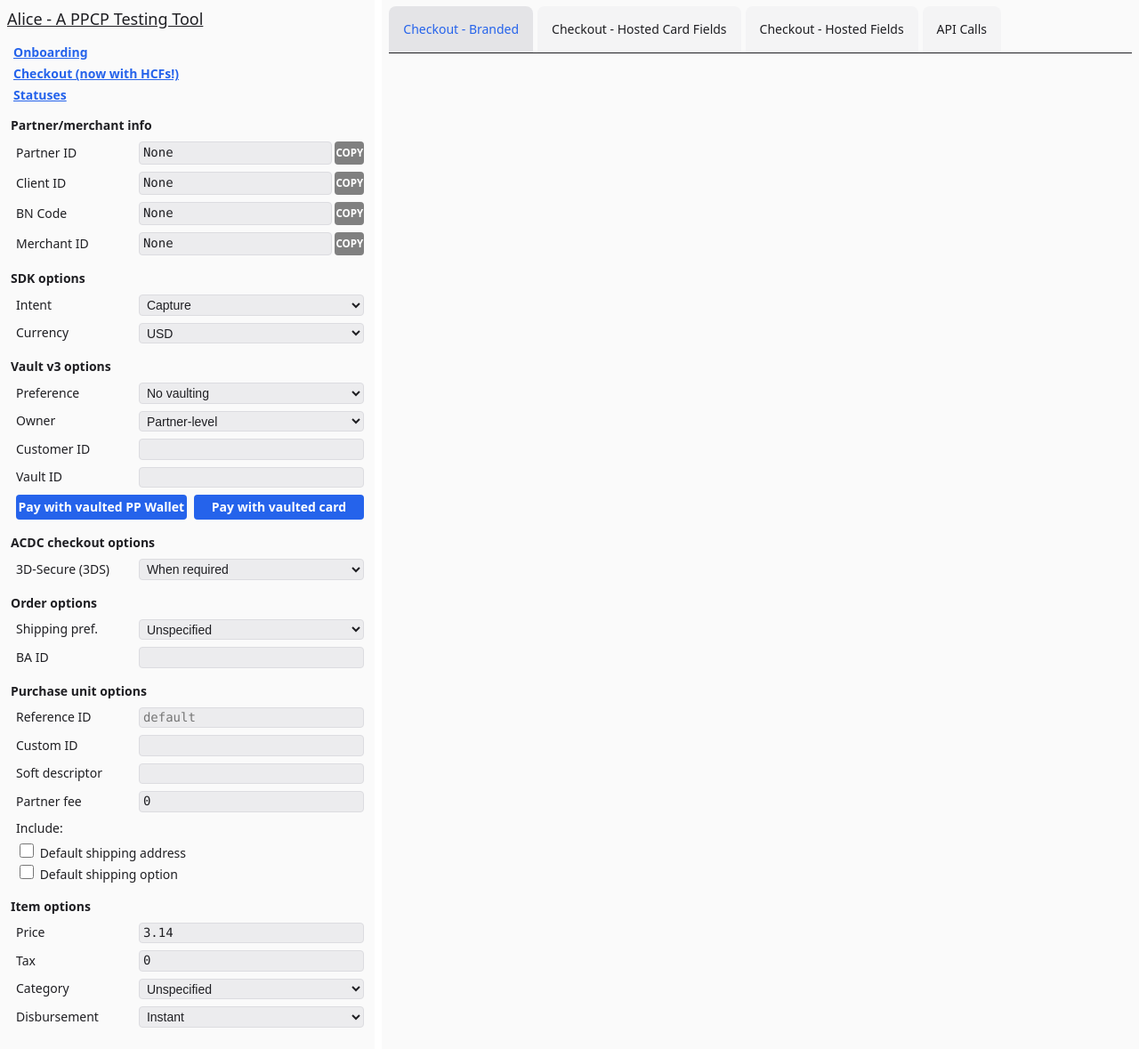
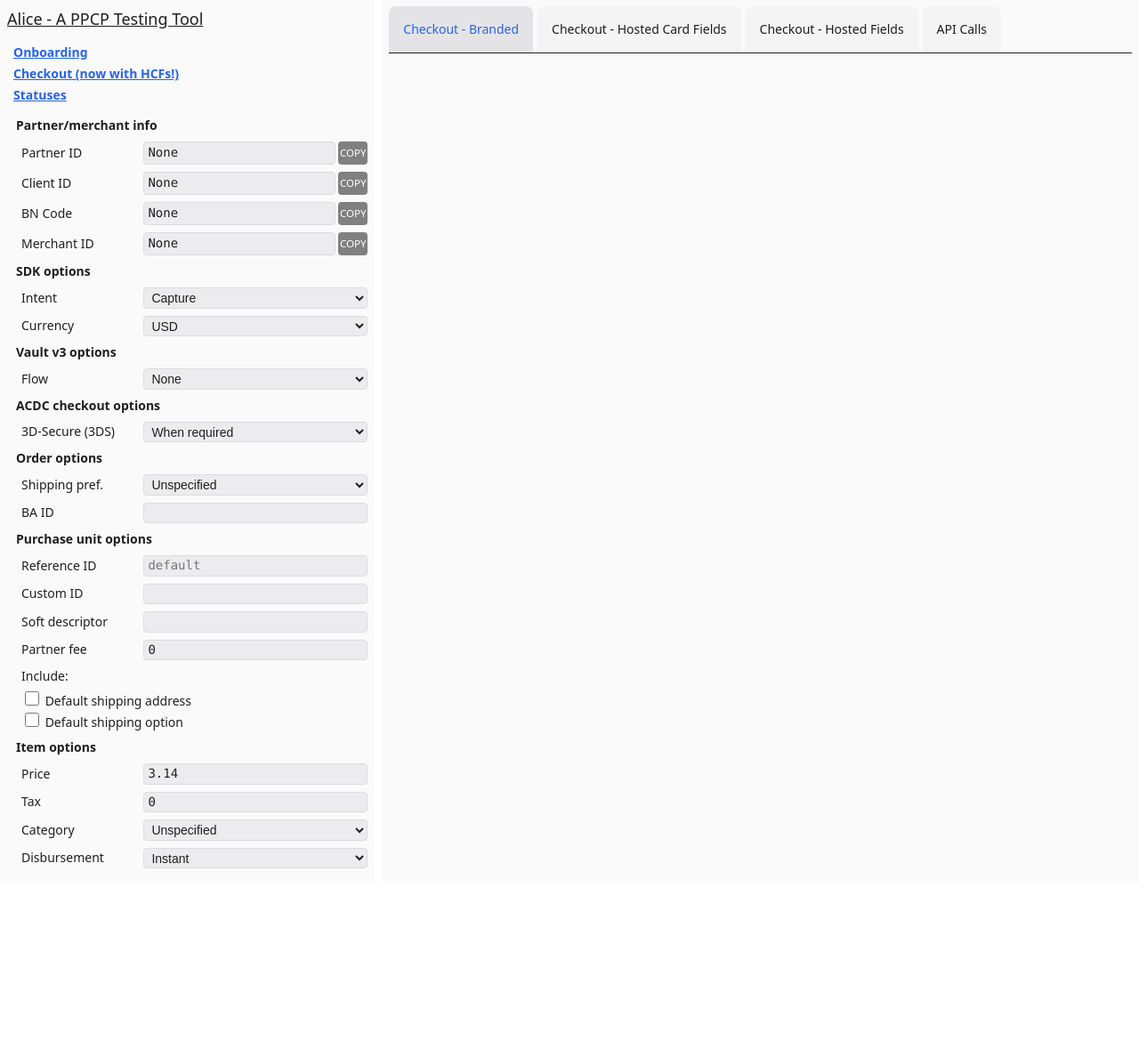
Before and after one commit to engenmt-pp/Alice, a Flask app: page / in a window 1280 px wide. Shown: the part 21-1200 px from the top of the page at 89% size. After the commit the page ends 997 px from the top, so only its background shows below. Run offline with Flask 3, Linux system fonts and the light colour scheme; some libraries are stand-ins or nearby versions.

Commit message:
Refactored vault option presentment.

```diff
--- a/app.py
+++ b/app.py
@@ -13,4 +13,4 @@
     from logging.config import dictConfig
 
     dictConfig({"version": 1, "root": {"level": "INFO"}})
-    app.run(host="127.0.0.1", port=5000, debug=False)
+    app.run(host="127.0.0.1", port=5000, debug=True)
--- a/src/static/checkout.js
+++ b/src/static/checkout.js
@@ -77,7 +77,7 @@
     const clientToken = await getClientToken()
     scriptElement.setAttribute('data-client-token', clientToken)
   }
-  const vault = Boolean(options['vault-preference'])
+  const vault = Boolean(options['vault-flow'])
   if (vault) {
     const idToken = await getIdToken()
     scriptElement.setAttribute('data-user-id-token', idToken)
@@ -220,8 +220,9 @@
   async function loadButtons() {
     if (buttons != null) await buttons.close()
     let methods
-    const vaultPreference = document.getElementById('vault-preference').value
-    if (vaultPreference === 'without-purchase') {
+    const vaultFlow = document.getElementById('vault-flow').value
+    const vaultWithoutPurchase = document.getElementById('vault-without-purchase')
+    if (vaultFlow === 'first-time-buyer' && vaultWithoutPurchase.checked) {
       methods = {
         onClick: onClick,
         createVaultSetupToken: createVaultSetupToken,
@@ -243,8 +244,9 @@
   }
   async function loadCardFields() {
     let methods
-    const vaultPreference = document.getElementById('vault-preference').value
-    if (vaultPreference === 'without-purchase') {
+    const vaultFlow = document.getElementById('vault-flow').value
+    const vaultWithoutPurchase = document.getElementById('vault-without-purchase')
+    if (vaultFlow === 'first-time-buyer' && vaultWithoutPurchase.checked) {
       methods = {
         createVaultSetupToken: createVaultSetupToken,
         onApprove: createVaultPaymentToken,
@@ -426,9 +428,9 @@
   let myFunc
   const elementIds = [
     'intent',
+    'vault-flow',
+    'vault-level',
     'customer-id',
-    'vault-level',
-    'vault-preference',
   ]
 
   function innerAddOnChange(loadCheckout) {
@@ -451,7 +453,7 @@
   return innerAddOnChange
 })()
 
-function oneClickCheckout() {
+function buyerNotPresentCheckout() {
   let options
   let authHeader
   async function createOrder({ paymentSource }) {
@@ -460,11 +462,8 @@
 
     console.log("Getting order options...")
     options = getOptions()
-    options['vault-preference'] = "use-vault-token"
+    options['vault-flow'] = "buyer-not-present"
     options['payment-source'] = paymentSource
-    if (options['vault-id'] === '') {
-      return alert('No vault ID provided!')
-    }
     const createResp = await fetch("/api/orders/create", {
       headers: { "Content-Type": "application/json" },
       method: "POST",
@@ -503,8 +502,15 @@
       return actions.restart()
     }
   }
-  async function payWithVaultedPaymentToken(paymentSource) {
-    console.group("Initiating one-click checkout...")
+  async function payWithVaultedPaymentToken() {
+    console.group("Initiating buyer-not-present checkout...")
+
+    const paymentTokenId = document.getElementById('vault-id').value
+    if (paymentTokenId == null || paymentTokenId == '') {
+      return alert("A payment token must be provided for buyer-not-present orders!")
+    }
+
+    const paymentSource = document.getElementById('vault-payment-source').value
     console.log('paymentSource:', paymentSource)
 
     const myOptions = { paymentSource: paymentSource }
--- a/src/static/styles.css
+++ b/src/static/styles.css
@@ -158,21 +158,22 @@
     }
 }
 
+form legend {
+    font-weight: 600;
+    margin-bottom: 0.5rem;
+}
 fieldset {
+    width: calc(100% - 0.5rem);
     border: 0;
     padding: 0;
-    font-weight: 550;
+    font-weight: 500;
+    margin-left: 0.5rem;
+    margin-right: 0;
 }
 form > fieldset {
     margin-bottom: 0.5rem;
 }
-form > fieldset > legend {
-    font-weight: 600;
-    margin-bottom: 0.5rem;
-}
 form > fieldset > fieldset {
-    margin-bottom: 0.5rem;
-    margin-left: 0.5rem;
     display: flex;
     flex-direction: row;
     align-items: center;
@@ -186,17 +187,32 @@
     margin-right: auto;
     min-width: max-content;
 }
-fieldset > select {
-    flex: 1 1 50%;
-}
 fieldset > span {
     flex: 1 1 50%;
     display: flex;
     flex-wrap: nowrap;
     gap: 0.25em;
 }
+fieldset select,
 fieldset input {
     flex: 1 1 50%;
+}
+
+fieldset > ul {
+    flex-basis: 100%;
+    margin: 0 0.5rem 0 0;
+    padding: 0 0.5rem 0 0;
+    list-style-type: none;
+}
+fieldset > ul > li > label {
+    font-weight: 400;
+    vertical-align: baseline;
+}
+input[type=checkbox] {
+    min-width: 1rem;
+    width: 1rem;
+    min-height: 1rem;
+    height: 1rem;
 }
 
 fieldset > select {
@@ -210,7 +226,7 @@
 }
 
 fieldset input,
-fieldset > select {
+fieldset select {
     font-size: 0.875rem;
     line-height: 1.25em;
     padding: 0.125rem 0.25rem;
@@ -286,23 +302,6 @@
 .break {
     flex-basis: 100%;
     height: 0;
-}
-
-fieldset > ul {
-    flex-basis: 100%;
-    margin: 0 0.5rem 0 0;
-    padding: 0 0.5rem 0 0;
-    list-style-type: none;
-}
-fieldset > ul > li > label {
-    font-weight: 450;
-    vertical-align: baseline;
-}
-input[type=checkbox] {
-    min-width: 1rem;
-    width: 1rem;
-    min-height: 1rem;
-    height: 1rem;
 }
 
 .monospaced {
--- /dev/null
+++ b/src/static/vault.css
@@ -0,0 +1,26 @@
+#vault-options > fieldset > fieldset {
+    width: 100%;
+    margin-left: 0;
+    display: flex;
+    flex-direction: row;
+    align-items: center;
+    justify-content: space-between;
+    flex-wrap: wrap;
+    gap: 0.25rem 0.5rem;
+    margin-top: 0.25rem;
+}
+
+#vault-flow:has(> option[value='']:checked) ~ fieldset,
+#vault-flow:has(> option[value='first-time-buyer']:checked) ~ fieldset:not(.first-time-buyer),
+#vault-flow:has(> option[value='buyer-not-present']:checked) ~ fieldset:not(.buyer-not-present),
+#vault-flow:has(> option[value='return-buyer']:checked) ~ fieldset:not(.return-buyer) {
+    display: none;
+}
+
+@-moz-document url-prefix() {
+    /* Firefox doesn't currently (2023-06-29) support the above :has CSS pseudo-class,
+    so this is a workaround just for Firefox. */
+    #vault-flow ~ fieldset {
+        display: flex;
+    }
+}
--- a/src/templates/checkout-options.html
+++ b/src/templates/checkout-options.html
@@ -9,7 +9,6 @@
     <select name="intent" id="intent">
       <option value="CAPTURE" selected>Capture</option>
       <option value="AUTHORIZE">Authorize</option>
-      <!-- <option value="TOKENIZE">Tokenize</option> -->
     </select>
     <div class="break"></div>
     <label for="currency">
@@ -25,45 +24,53 @@
     Vault v3 options
   </legend>
   <fieldset>
-    <label for="vault-preference">
-      Preference
+    <label for="vault-flow">
+      Flow
     </label>
-    <select name="vault-preference" id="vault-preference">
-      <option value="">No vaulting</option>
-      <option value="use-customer-id">Pay with Customer ID</option>
-      <option value="on-success">On success</option>
-      <option value="without-purchase">Without purchase</option>
+    <select name="vault-flow" id="vault-flow">
+      <option value="" selected>None</option>
+      <option value="first-time-buyer">First-time buyer</option>
+      <option value="return-buyer">Return buyer</option>
+      <option value="buyer-not-present">Buyer not present</option>
     </select>
-    <div class="break"></div>
+    <fieldset class="first-time-buyer return-buyer buyer-not-present">
       <label for="vault-level">
-      Owner
+        Vault level
       </label>
       <select name="vault-level" id="vault-level">
-      <!-- <option value="" selected>None</option> -->
         <option value="PLATFORM" selected>Partner-level</option>
         <option value="MERCHANT">Merchant-level</option>
       </select>
-    <div class="break"></div>
+    </fieldset>
+    <fieldset class="first-time-buyer">
+      <label for="vault-without-purchase">
+        Vault without purchase
+      </label>
+      <input type="checkbox" name="vault-without-purchase" id="vault-without-purchase"/>
+    </fieldset>
+    <fieldset class="return-buyer">
       <label for="customer-id">
         Customer ID
       </label>
-    <span>
       <input name="customer-id" id="customer-id" class="monospaced"/>
-    </span>
-    <div class="break"></div>
+    </fieldset>
+    <fieldset class="buyer-not-present">
       <label for="vault-id">
         Vault ID
       </label>
+      <input name="vault-id" id="vault-id" class="monospaced"/>
+      <div class="break"></div>
+      <label for="vault-payment-source" class="buyer-not-present">
+        Payment source
+      </label>
       <span>
-      <input name="vault-id" id="vault-id" class="monospaced"/>
+        <select name="vault-payment-source" id="vault-payment-source">
+          <option value="paypal" selected>PayPal</option>
+          <option value="card">Card</option>
+        </select>
+        <button type="button" class="action" id="buyer-not-present-checkout">Pay</button>
       </span>
-    <div class="break"></div>
-    <button type="button" id='one-click-paypal' class="half">
-      Pay with vaulted PP Wallet
-    </button>
-    <button type="button" id='one-click-card' class="half">
-      Pay with vaulted card
-    </button>
+    </fieldset>
   </fieldset>
 </fieldset>
 <fieldset id="ACDC-options">
--- a/src/templates/checkout.html
+++ b/src/templates/checkout.html
@@ -5,6 +5,8 @@
 {{ super() }}
 
 <script src="{{ url_for('static', filename='checkout.js') }}"></script>
+<link rel="stylesheet" type="text/css" href="{{ url_for('static', filename='cards.css') }}"/>
+<link rel="stylesheet" type="text/css" href="{{ url_for('static', filename='vault.css') }}"/>
 
 {% endblock %}
 
@@ -40,13 +42,8 @@
     } else {
       document.getElementById('button-checkout-branded').click()
     }
-    const oneClick = oneClickCheckout()
-    document.getElementById('one-click-paypal').onclick = () => {
-      oneClick('paypal')
-    }
-    document.getElementById('one-click-card').onclick = () => {
-      oneClick('card')
-    }
+    const BNPCheckout = buyerNotPresentCheckout()
+    document.getElementById('buyer-not-present-checkout').onclick = BNPCheckout
   })
 </script>
 <div id="tab-checkout-branded">
```
Also changed, not shown: other parts of src/static/styles.css (+1 -74 lines), src/api/orders.py (+17 -12 lines), src/static/cards.css (added, +72 -0 lines). Lines whose indentation alone changed are shown as unchanged.
